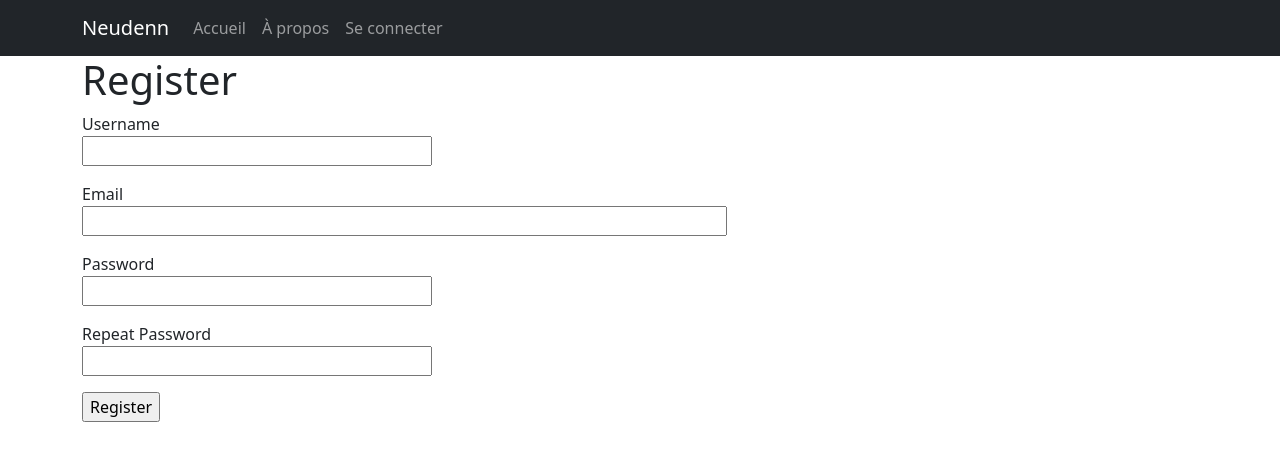
After one commit to Unkorneg/neudenn, a Flask app: page /register in a window 1280 px wide. The commit adds this page. Shown: the top 461 px of the page. Run offline with Flask 2, Linux system fonts and the light colour scheme.

Commit message:
login tutorial

```diff
--- a/app/__init__.py
+++ b/app/__init__.py
@@ -2,6 +2,7 @@ from flask import Flask
 from config import Config
 from flask_sqlalchemy import SQLAlchemy
 from flask_migrate import Migrate
+from flask_login import LoginManager
 
 
 app = Flask(__name__)
@@ -10,6 +11,9 @@ app.config.from_object(Config)
 # create database connection object
 db = SQLAlchemy(app)
 migrate = Migrate(app, db)
+
+login = LoginManager(app)
+login.login_view = "login"
 
 from app import routes, models
 
--- a/app/forms.py
+++ b/app/forms.py
@@ -1,6 +1,7 @@
 from flask_wtf import FlaskForm
 from wtforms import StringField, PasswordField, BooleanField, SubmitField
-from wtforms.validators import DataRequired
+from wtforms.validators import ValidationError, DataRequired, Email, EqualTo
+from app.models import User
 
 
 class LoginForm(FlaskForm):
@@ -10,3 +11,23 @@ class LoginForm(FlaskForm):
     )
     remember_me = BooleanField("Remember Me")
     submit = SubmitField("Sign In")
+
+
+class RegistrationForm(FlaskForm):
+    username = StringField("Username", validators=[DataRequired()])
+    email = StringField("Email", validators=[DataRequired(), Email()])
+    password = PasswordField("Password", validators=[DataRequired()])
+    password2 = PasswordField(
+        "Repeat Password", validators=[DataRequired(), EqualTo("password")]
+    )
+    submit = SubmitField("Register")
+
+    def validate_username(self, username):
+        user = User.query.filter_by(username=username.data).first()
+        if user is not None:
+            raise ValidationError("Please use a different username.")
+
+    def validate_email(self, email):
+        user = User.query.filter_by(email=email.data).first()
+        if user is not None:
+            raise ValidationError("Please use a different email address.")
--- a/app/routes.py
+++ b/app/routes.py
@@ -1,6 +1,9 @@
-from flask import render_template, flash, redirect, url_for
-from app import app
-from app.forms import LoginForm
+from flask import render_template, flash, redirect, url_for, request
+from flask_login import current_user, login_user, logout_user, login_required
+from werkzeug.urls import url_parse
+from app import app, db
+from app.forms import LoginForm, RegistrationForm
+from app.models import User
 
 
 @app.route("/")
@@ -19,18 +22,45 @@ def index():
 
 @app.route("/login", methods=["GET", "POST"])
 def login():
+    if current_user.is_authenticated:
+        return redirect(url_for("index"))
     form = LoginForm()
     if form.validate_on_submit():
-        flash(
-            "Login requested for user {}, remember_me={}".format(
-                form.username.data, form.remember_me.data
-            )
-        )
-        return redirect(url_for("index"))
+        user = User.query.filter_by(username=form.username.data).first()
+        if user is None or not user.check_password(form.password.data):
+            flash("Invalid username or password")
+            return redirect(url_for("login"))
+        login_user(user, remember=form.remember_me.data)
+        next_page = request.args.get("next")
+        if not next_page or url_parse(next_page).netloc != "":
+            next_page = url_for("index")
+        return redirect(next_page)
     return render_template("login.html", title="Sign In", form=form)
 
 
+@app.route("/logout")
+def logout():
+    logout_user()
+    return redirect(url_for("index"))
+
+
+@app.route("/register", methods=["GET", "POST"])
+def register():
+    if current_user.is_authenticated:
+        return redirect(url_for("index"))
+    form = RegistrationForm()
+    if form.validate_on_submit():
+        user = User(username=form.username.data, email=form.email.data)
+        user.set_password(form.password.data)
+        db.session.add(user)
+        db.session.commit()
+        flash("Congratulations, you are now a registered user!")
+        return redirect(url_for("login"))
+    return render_template("register.html", title="Register", form=form)
+
+
 @app.route("/about")
+@login_required
 def about():
     user = {"username": "Dewi"}
     return render_template("about.html", user=user)
--- a/app/templates/base.html
+++ b/app/templates/base.html
@@ -34,7 +34,19 @@
             <a class="nav-link" href="{{ url_for('about') }}">À propos</a>
           </li>
           <li class="nav-item">
-            <a class="nav-link" href="{{ url_for('login') }}">Login</a>
+            {% if current_user.is_anonymous %}
+            <a class="nav-link" href="{{ url_for('login') }}">Se connecter</a>
+            {% else %}
+            <li class="nav-item dropdown">
+          <a class="nav-link dropdown-toggle" href="#" id="navbarDropdown" role="button" data-bs-toggle="dropdown" aria-expanded="false">
+            {{ current_user.username }}
+          </a>
+          <ul class="dropdown-menu" aria-labelledby="navbarDropdown">
+            <li><a class="dropdown-item" href="#">Mon profil</a></li>
+            <li><a class="dropdown-item" href="{{ url_for('logout') }}">Se deconnecter</a></li>
+          </ul>
+        </li>
+            {% endif %}
           </li>
         </ul>
 
--- a/app/templates/login.html
+++ b/app/templates/login.html
@@ -21,4 +21,5 @@
         <p>{{ form.remember_me() }} {{ form.remember_me.label }}</p>
         <p>{{ form.submit() }}</p>
     </form>
+    <p>New User? <a href="{{ url_for('register') }}">Click to Register!</a></p>
 {% endblock %}
--- /dev/null
+++ b/app/templates/register.html
@@ -0,0 +1,37 @@
+{% extends "base.html" %}
+
+{% block content %}
+    <h1>Register</h1>
+    <form action="" method="post">
+        {{ form.hidden_tag() }}
+        <p>
+            {{ form.username.label }}<br>
+            {{ form.username(size=32) }}<br>
+            {% for error in form.username.errors %}
+            <span style="color: red;">[{{ error }}]</span>
+            {% endfor %}
+        </p>
+        <p>
+            {{ form.email.label }}<br>
+            {{ form.email(size=64) }}<br>
+            {% for error in form.email.errors %}
+            <span style="color: red;">[{{ error }}]</span>
+            {% endfor %}
+        </p>
+        <p>
+            {{ form.password.label }}<br>
+            {{ form.password(size=32) }}<br>
+            {% for error in form.password.errors %}
+            <span style="color: red;">[{{ error }}]</span>
+            {% endfor %}
+        </p>
+        <p>
+            {{ form.password2.label }}<br>
+            {{ form.password2(size=32) }}<br>
+            {% for error in form.password2.errors %}
+            <span style="color: red;">[{{ error }}]</span>
+            {% endfor %}
+        </p>
+        <p>{{ form.submit() }}</p>
+    </form>
+{% endblock %}
```
Also changed, not shown: app/models.py (+14 -2 lines), 2 other files.
